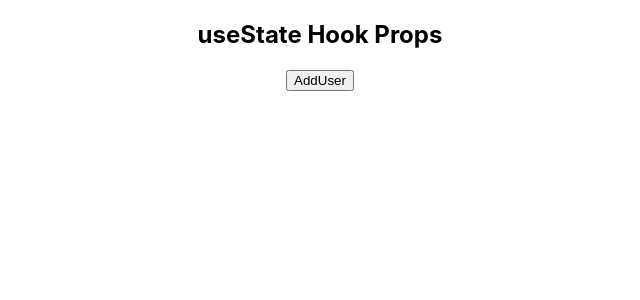
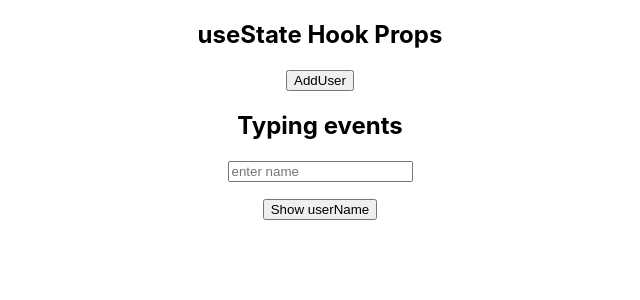
Before and after one commit to devpranab/React-TypeScript, a React (Create React App) app: page / in a window 1280 px wide. Shown: the top 300 px of the page, without its empty margins (320-960 px from the left). Built offline with nearby package versions, Linux system fonts and the light colour scheme; the HTML template or start-up script is replaced by a standard one.

Commit message:
events type

```diff
--- a/src/App.tsx
+++ b/src/App.tsx
@@ -6,6 +6,7 @@ import './App.css';
 // import DataFetch from './DataFetch';
 // import Button from './components/Button';
 // import BtnStyle from './components/BtnStyle';
+ import EventType from './components/EventType';
 
 type User = {
   id: number,
@@ -35,6 +36,7 @@ function App() {
  <button onClick={handleAddUser}>AddUser</button>
  {/* <p>{users?.name}</p> */}
  <p>{users.name}</p>
+ <EventType/>
     </div>
   );
 }
--- /dev/null
+++ b/src/components/EventType.tsx
@@ -0,0 +1,24 @@
+import React, { useState } from 'react';
+
+const EventType = () => {
+    const [userName, setUserName] = useState("");
+
+    //handleUserNameChange function
+    const handleUserNameChange = (e: React.ChangeEvent<HTMLInputElement>) => {
+        setUserName(e.target.value);
+    }
+    const handleClick = (e: React.MouseEvent<HTMLButtonElement>) => {
+        console.log(userName);
+
+    }
+    return (
+        <div>
+            <h2>Typing events</h2>
+            <input type="text" placeholder="enter name" value={userName} onChange={handleUserNameChange}/>
+            <p>{userName}</p>
+            <button onClick={handleClick}>Show userName</button>
+        </div>
+    );
+};
+
+export default EventType;
```
